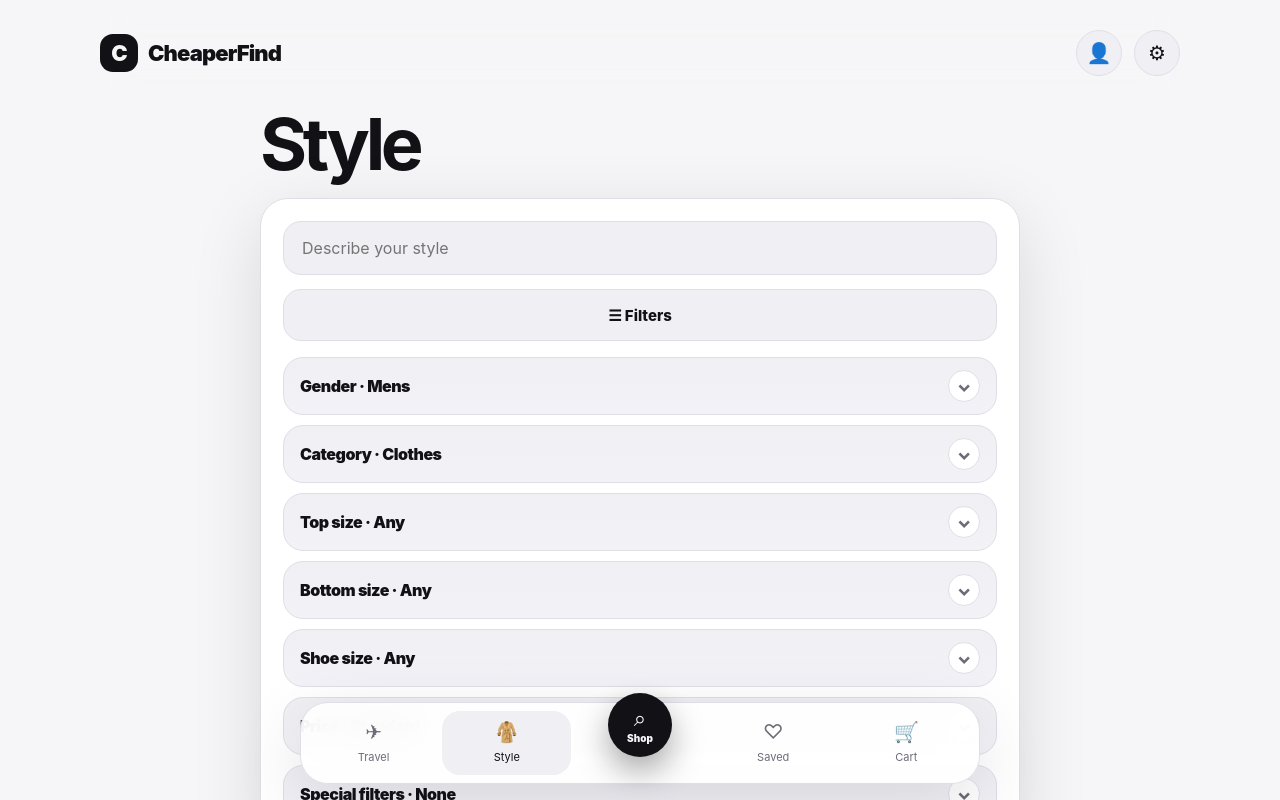
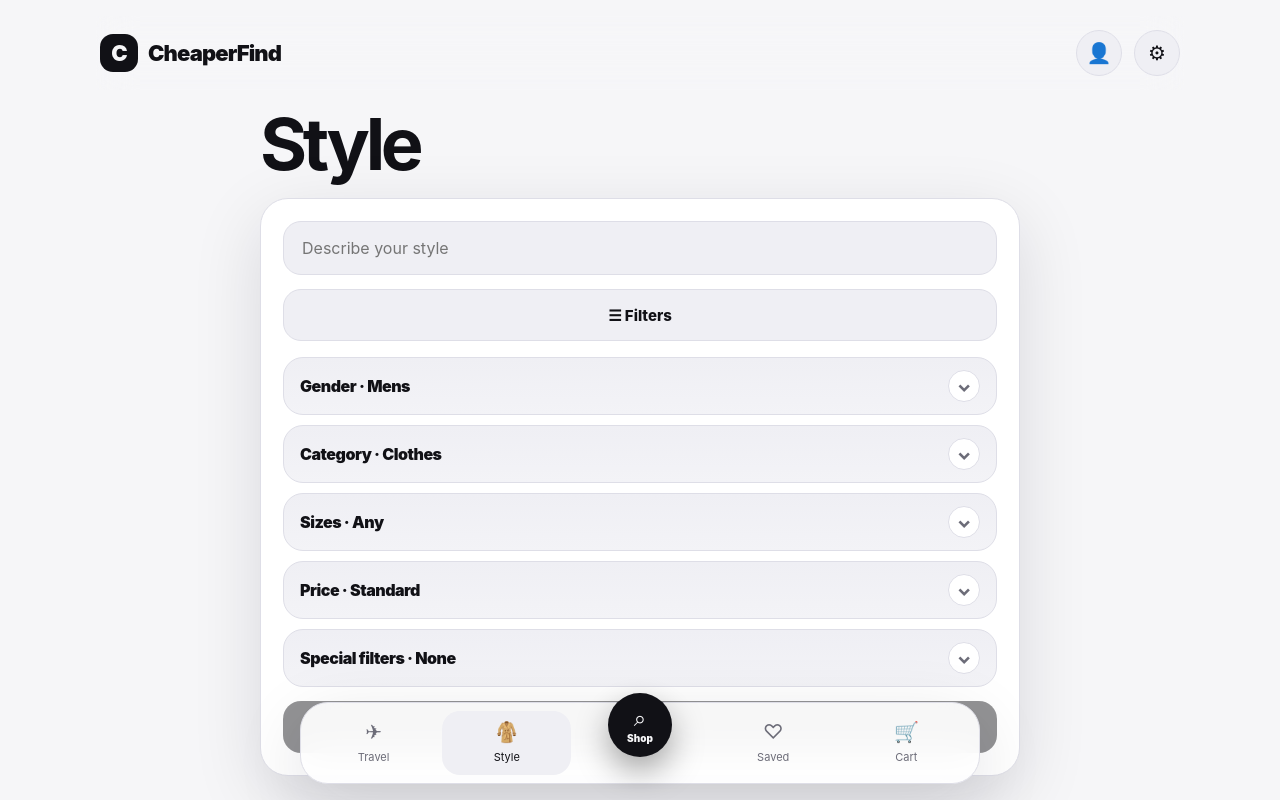
Before and after one commit to Jakelevin999/ccheapest-app-ver-3-, a Next.js app: page /style in a window 1280 px wide. Both pictures are taken after a click on the button "☰ Filters". Shown: the top 800 px of the page. Built offline with nearby package versions, Linux system fonts and the light colour scheme.

Commit message:
Combine style size filters into one scrollable dropdown

```diff
--- a/app/style/page.tsx
+++ b/app/style/page.tsx
@@ -98,9 +98,7 @@ export default function StylePage() {
         {filtersOpen && <div className="filterPanel premiumFilters">
           <details className="filterDrop"><summary>Gender · {gender}</summary><select className="input" value={gender} onChange={e=>handleGender(e.target.value)}>{genders.map(g=><option key={g}>{g}</option>)}</select></details>
           <details className="filterDrop"><summary>Category · {category}</summary><select className="input" value={category} onChange={e=>setCategory(e.target.value)}>{categories.map(c=><option key={c}>{c}</option>)}</select></details>
-          <details className="filterDrop"><summary>Top size · {topSize}</summary><select className="input" value={topSize} onChange={e=>setTopSize(e.target.value)}>{topSizes.map(s=><option key={s}>{s}</option>)}</select></details>
-          <details className="filterDrop"><summary>Bottom size · {bottomSize}</summary><select className="input" value={bottomSize} onChange={e=>setBottomSize(e.target.value)}>{bottomSizes.map(s=><option key={s}>{s}</option>)}</select></details>
-          <details className="filterDrop"><summary>Shoe size · {shoeSize}</summary><select className="input" value={shoeSize} onChange={e=>setShoeSize(e.target.value)}>{shoeSizes.map(s=><option key={s}>{s}</option>)}</select></details>
+          <details className="filterDrop"><summary>Sizes · {[topSize !== 'Any' ? 'Top ' + topSize : '', bottomSize !== 'Any' ? 'Bottom ' + bottomSize : '', shoeSize !== 'Any' ? 'Shoe ' + shoeSize : ''].filter(Boolean).join(', ') || 'Any'}</summary><div className="sizeFilterPanel"><div className="sizeFilterGroup"><h4>Top size</h4><div className="sizeScroller">{topSizes.map(s=><button type="button" key={'top-'+s} className={topSize === s ? 'sizeChip active' : 'sizeChip'} onClick={()=>setTopSize(s)}>{s}</button>)}</div></div><div className="sizeFilterGroup"><h4>Bottom size</h4><div className="sizeScroller">{bottomSizes.map(s=><button type="button" key={'bottom-'+s} className={bottomSize === s ? 'sizeChip active' : 'sizeChip'} onClick={()=>setBottomSize(s)}>{s}</button>)}</div></div><div className="sizeFilterGroup"><h4>Shoe size</h4><div className="sizeScroller">{shoeSizes.map(s=><button type="button" key={'shoe-'+s} className={shoeSize === s ? 'sizeChip active' : 'sizeChip'} onClick={()=>setShoeSize(s)}>{s}</button>)}</div></div></div></details>
           <details className="filterDrop"><summary>Price · {priceTier}</summary><div className="tierOptions">{priceTiers.map(t => <button type="button" key={t.value} className={priceTier === t.value ? 'tierButton active' : 'tierButton'} onClick={()=>handleTier(t.value)}><strong>{t.label}</strong></button>)}</div></details>
           <details className="filterDrop"><summary>Special filters · {specialFilters.length ? specialFilters.length + ' selected' : 'None'}</summary><div className="filterRow">{specialOptions.map(name => <button type="button" key={name} className={specialFilters.includes(name) ? 'filter active greenFilter' : 'filter'} onClick={()=>toggleSpecial(name)}>{name}</button>)}</div></details>
         </div>}
```
